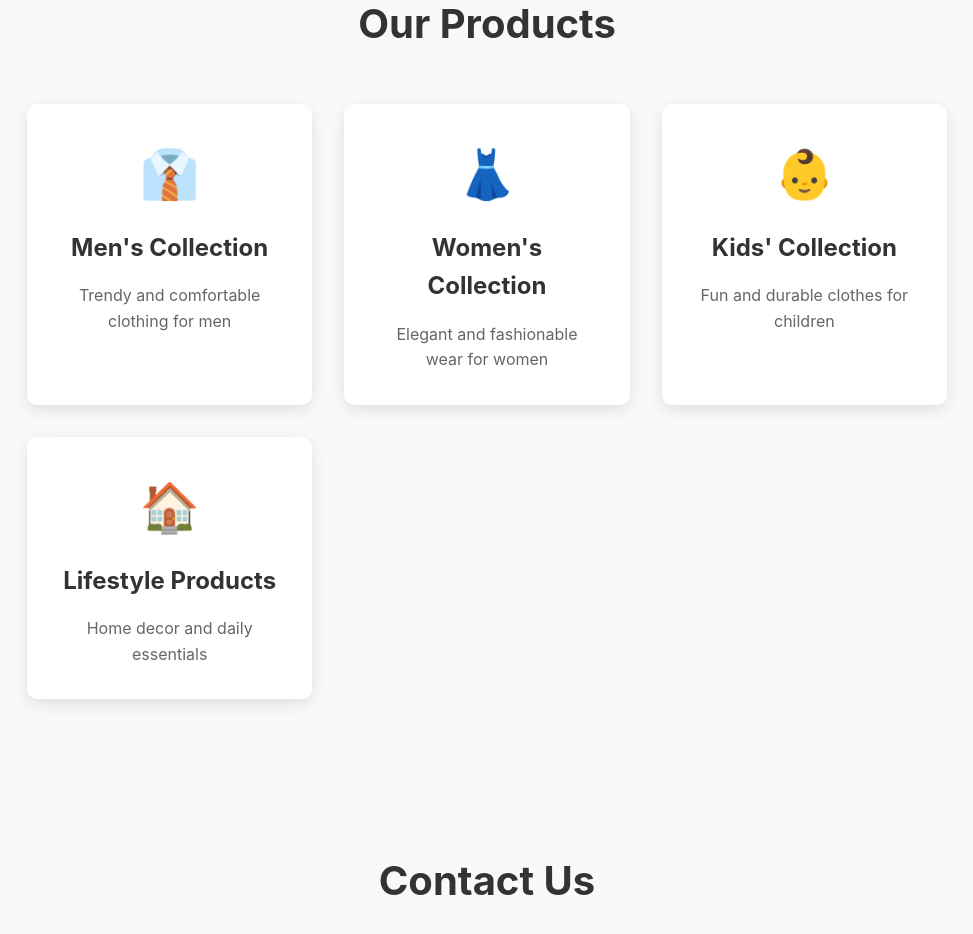
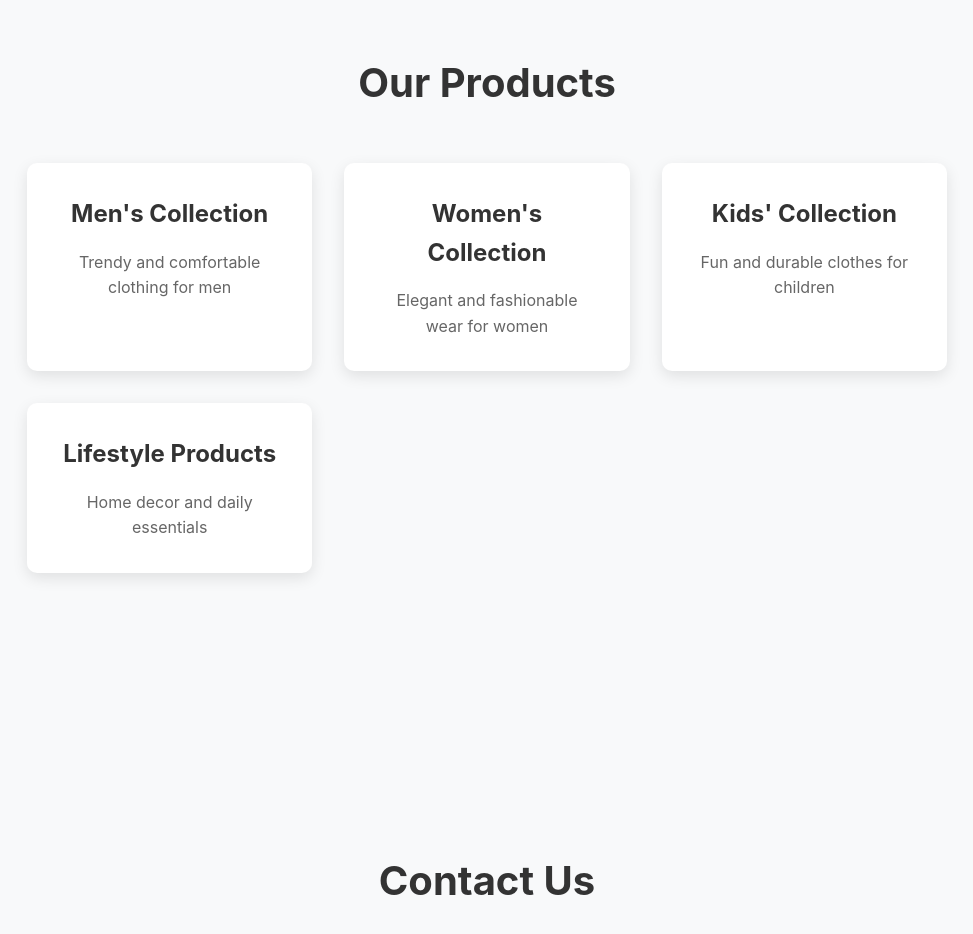
Before and after one commit to yiqi0110/arabic-eng-POC, a React (Create React App) app: page / in a window 1280 px wide. Shown: the part 1720-2654 px from the top of the page, without its empty margins (153-1126 px from the left). Built offline with nearby package versions, Linux system fonts and the light colour scheme.

Commit message:
removed icons from product pages.

```diff
--- a/src/components/ProductSection.jsx
+++ b/src/components/ProductSection.jsx
@@ -11,26 +11,22 @@ const ProductSection = () => {
     {
       id: 'mens',
       title: t('products.mens'),
-      description: t('products.mensDesc'),
-      icon: '👔'
+      description: t('products.mensDesc')
     },
     {
       id: 'womens',
       title: t('products.womens'),
-      description: t('products.womensDesc'),
-      icon: '👗'
+      description: t('products.womensDesc')
     },
     {
       id: 'kids',
       title: t('products.kids'),
-      description: t('products.kidsDesc'),
-      icon: '👶'
+      description: t('products.kidsDesc')
     },
     {
       id: 'lifestyle',
       title: t('products.lifestyle'),
-      description: t('products.lifestyleDesc'),
-      icon: '🏠'
+      description: t('products.lifestyleDesc')
     }
   ];
 
@@ -47,7 +43,6 @@ const ProductSection = () => {
         <div className="products-grid">
           {productCategories.map((category) => (
             <div key={category.id} className={["product-card", "cursor-target"].join(" ")}>
-              <div className="product-icon">{category.icon}</div>
               <h3 className="product-title">
                 <DecryptedText
                   text={category.title}
```
